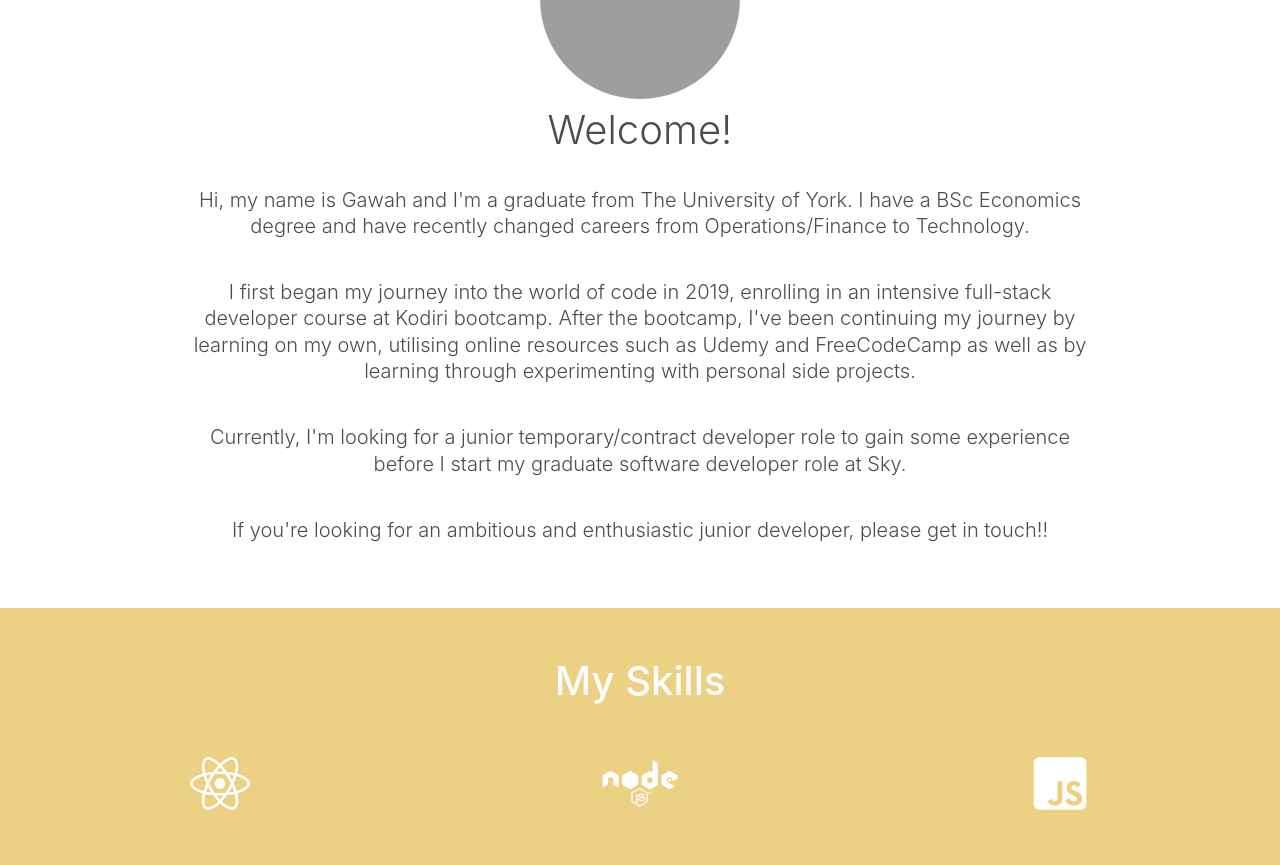
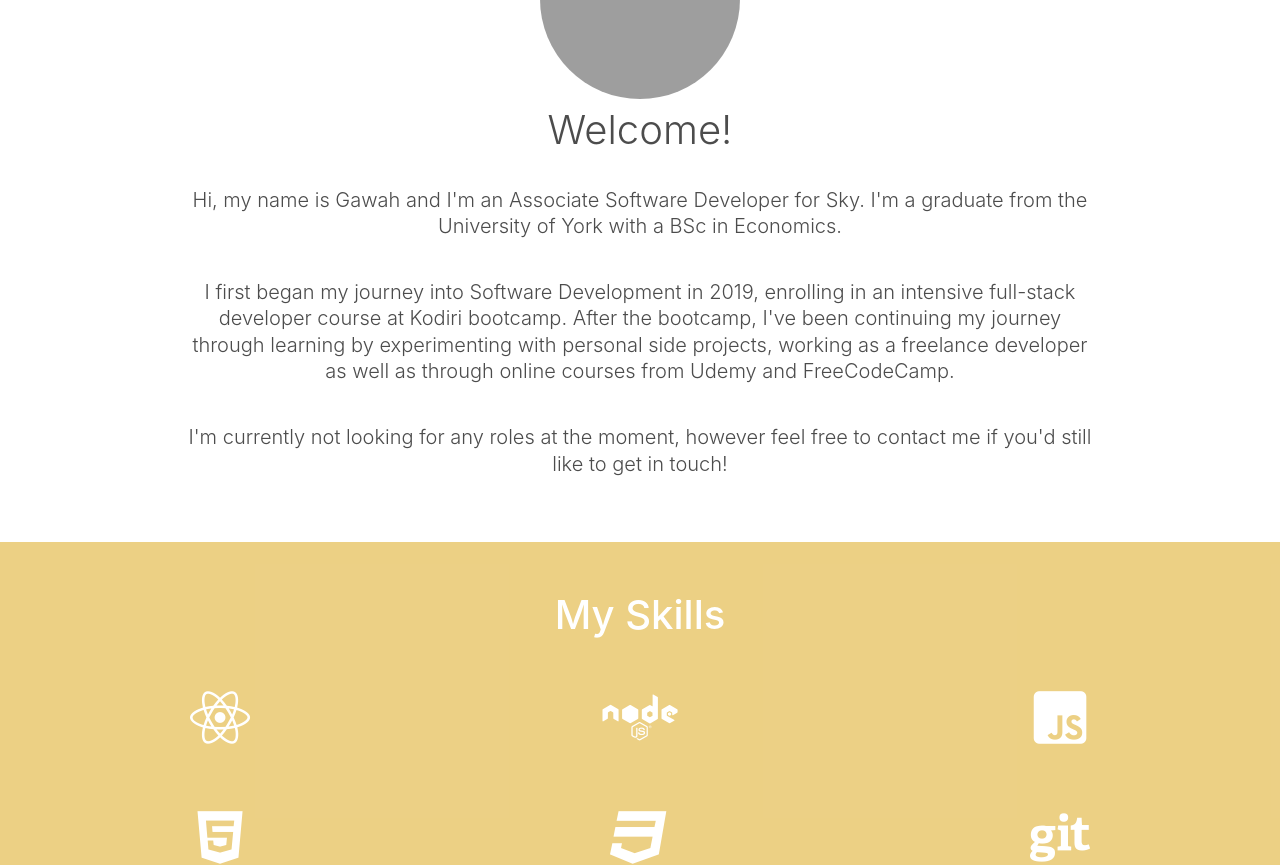
Before and after one commit to GawahChan/Portfolio, a React (Create React App) app: page / in a window 1280 px wide. Shown: the part 961-1826 px from the top of the page. Built offline with nearby package versions, Linux system fonts and the light colour scheme; grey boxes are pictures that could not be loaded.

Commit message:
Updated Bio

```diff
--- a/src/components/About.js
+++ b/src/components/About.js
@@ -15,25 +15,20 @@ function About() {
       <AboutInfoContainer>
         <AboutTitle>Welcome!</AboutTitle>
         <AboutParagraph>
-          Hi, my name is Gawah and I'm a graduate from The University of York. I
-          have a BSc Economics degree and have recently changed careers from
-          Operations/Finance to Technology.
+          Hi, my name is Gawah and I'm an Associate Software Developer for Sky.
+          I'm a graduate from the University of York with a BSc in Economics.
         </AboutParagraph>
         <AboutParagraph>
-          I first began my journey into the world of code in 2019, enrolling in
-          an intensive full-stack developer course at Kodiri bootcamp. After the
-          bootcamp, I've been continuing my journey by learning on my own,
-          utilising online resources such as Udemy and FreeCodeCamp as well as
-          by learning through experimenting with personal side projects.
+          I first began my journey into Software Development in 2019, enrolling
+          in an intensive full-stack developer course at Kodiri bootcamp. After
+          the bootcamp, I've been continuing my journey through learning by
+          experimenting with personal side projects, working as a freelance
+          developer as well as through online courses from Udemy and
+          FreeCodeCamp.
         </AboutParagraph>
         <AboutParagraph>
-          Currently, I'm looking for a junior temporary/contract developer role
-          to gain some experience before I start my graduate software developer
-          role at Sky.
-        </AboutParagraph>
-        <AboutParagraph>
-          If you're looking for an ambitious and enthusiastic junior developer,
-          please get in touch!!
+          I'm currently not looking for any roles at the moment, however feel
+          free to contact me if you'd still like to get in touch!
         </AboutParagraph>
       </AboutInfoContainer>
     </AboutContainer>
--- a/src/components/Header.js
+++ b/src/components/Header.js
@@ -13,7 +13,7 @@ function Header() {
       <HeaderOverlay>
         <HeaderTitle>Gawah Chan</HeaderTitle>
         <HeaderSubtitle>
-          London based Junior Full-Stack Developer
+          London based Associate Software Developer
         </HeaderSubtitle>
       </HeaderOverlay>
     </HeaderContainer>
```
